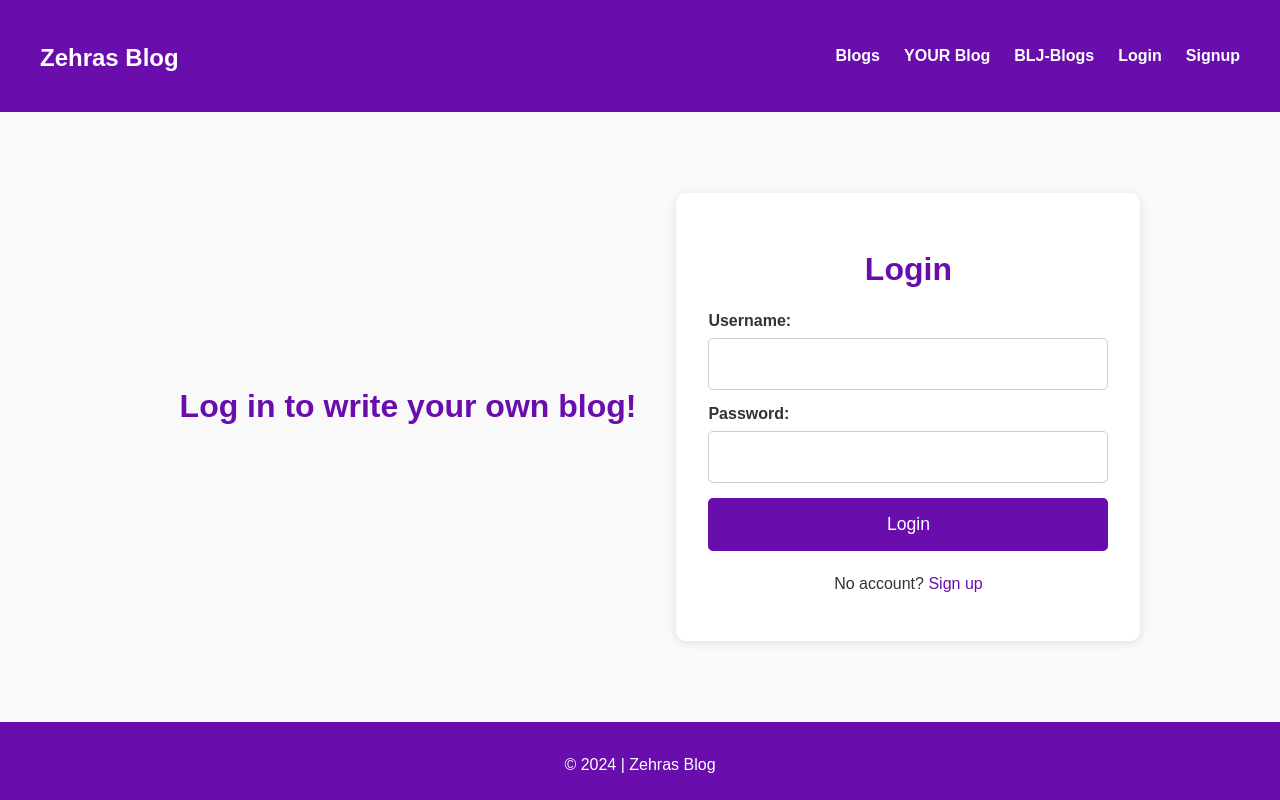
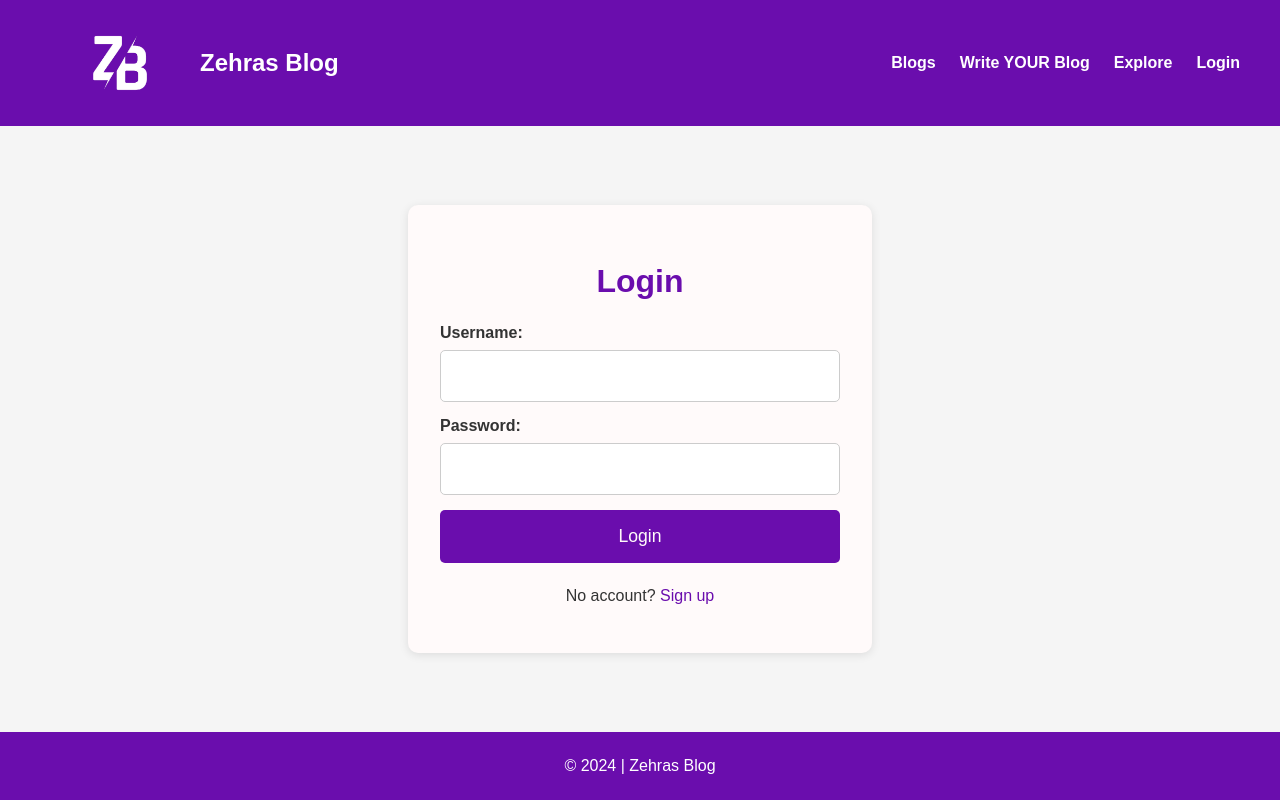
Before and after one commit to Zehra-n/BlogZehra, a PHP site: page /BlogZehra/login.php in a window 1280 px wide. Run offline with PHP 8.4, Linux system fonts and the light colour scheme.

Commit message:
schönner machen

```diff
--- a/css/styles.css
+++ b/css/styles.css
@@ -8,7 +8,7 @@ body {
     flex-direction: column;
     min-height: 100%;
     font-family: Arial, sans-serif;
-    background-color: #f9f9f9;
+    background-color: #f5f5f5;
     color: #333;
 }
 
@@ -23,7 +23,7 @@ main {
 header {
     background-color: #6a0dad;
     color: white;
-    padding: 1rem 0;
+    padding: 10px 0;
     text-align: center;
 }
 
@@ -104,41 +74,59 @@ footer {
     position: relative;
     bottom: 0;
     margin-top: auto;
-    padding: 10px 0;
+    padding: 20px 0;
 }
 
-/* Media Queries für kleinere Bildschirmgrößen */
+footer p {
+    font-size: 1rem;
+    margin: 5px 0;
+}
 
-/* Für Tablets und größere Bildschirme (max. 768px) */
+.footer-info {
+    font-size: 0.8rem;
+    color: white;
+    margin-top: 20px;
+}
+
+.footer-info a {
+    color: white;
+    text-decoration: none;
+}
+
+.footer-info a:hover {
+    text-decoration: underline;
+}
+
+
 @media (max-width: 768px) {
     .cards {
         justify-content: center;
-        gap: 1rem; /* Weniger Abstand zwischen den Karten */
+        gap: 1rem; /
     }
 
     .card {
-        width: 45%; /* Karten auf Tablets 45% der Breite */
-        height: 220px; /* Leicht angepasste Höhe */
-        font-size: 1rem; /* Kleinere Schrift auf Tablets */
+        width: 45%;
+        height: 220px;
+        font-size: 1rem;
     }
 }
 
-/* Für Smartphones und kleinere Bildschirme (max. 480px) */
+
 @media (max-width: 480px) {
     .cards {
-        flex-direction: column; /* Karten untereinander anordnen */
-        gap: 1rem; /* Weniger Abstand zwischen den Karten */
-        justify-content: flex-start; /* Karten oben ausrichten */
+        flex-direction: column;
+        gap: 1rem;
+        justify-content: flex-start;
     }
 
     .card {
-        width: 90%; /* Karten auf Smartphones füllen 90% der Breite */
-        height: 180px; /* Kleinere Höhe der Karten auf Smartphones */
-        font-size: 0.9rem; /* Kleinere Schrift auf Smartphones */
-        padding: 1rem; /* Weniger Padding auf kleinen Geräten */
+        width: 90%;
+        height: 180px;
+        font-size: 0.9rem;
+        padding: 1rem;
     }
 
     footer {
-        padding: 20px 0; /* Mehr Abstand im Footer */
+        padding: 20px 0;
     }
 }
--- a/index.php
+++ b/index.php
@@ -8,7 +8,6 @@
           content="width=device-width, user-scalable=no, initial-scale=1.0, maximum-scale=1.0, minimum-scale=1.0">
     <meta http-equiv="X-UA-Compatible" content="ie=edge">
     <base href="http://localhost/BlogZehra/">
-    <!--link rel="stylesheet" href="https://cdn.jsdelivr.net/npm/bulma@1.0.2/css/bulma.min.css"-->
     <link rel="stylesheet" href="css/styles.css">
     <title>Blog</title>
 </head>
--- a/templates/header.php
+++ b/templates/header.php
@@ -1,25 +1,41 @@
-<!DOCTYPE html>
-<html lang="de">
-<head>
-    <meta charset="UTF-8">
-    <meta name="viewport" content="width=device-width, initial-scale=1.0">
-    <title>Blog</title>
-    <link rel="stylesheet" href="style.css">
-</head>
-<body>
 <header>
     <div class="container">
-        <h1><a href="zehra">Zehras Blog</a></h1>
+        <h1>
+            <a href="zehra">
+                <img src="image/logo.png" alt="Zehras Blog Logo" class="logo">
+                Zehras Blog
+            </a>
+        </h1>
         <nav>
             <ul>
                 <li><a href="blogs.php">Blogs</a></li>
-                <li><a href="BlogsWriting.php">YOUR Blog</a></li>
-                <li><a href="kollegen.php">BLJ-Blogs</a></li>
+                <li><a href="BlogsWriting.php">Write YOUR Blog</a></li>
+                <li><a href="kollegen.php">Explore</a></li>
                 <li><a href="login.php">Login</a></li>
-                <li><a href="signup.php">Signup</a> </li>
             </ul>
         </nav>
     </div>
 </header>
-</body>
-</html>
+
+<style>
+    header h1 {
+        display: flex;
+        align-items: center;
+        gap: 1px;
+        margin: 0;
+        padding: 0;
+    }
+
+    header h1 a {
+        display: flex;
+        align-items: center;
+        text-decoration: none;
+        color: white;
+    }
+
+    header h1 a img.logo {
+        width: 160px;
+        height: auto;
+        margin: 0;
+    }
+</style>
--- a/views/db.php
+++ b/views/db.php
@@ -1,68 +1,34 @@
 <?php
-
-$host_local = 'localhost';
-$db_local = 'blog';
-$user_local = 'root';
-$pass_local = '';
+$host = 'localhost';
+$dbname = 'blog';
+$username = 'root';
+$password = '';
 
 try {
-    $pdo = new PDO("mysql:host=$host_local;dbname=$db_local;charset=utf8", $user_local, $pass_local);
+    // PDO-Verbindung zur lokalen Datenbank herstellen
+    $pdo = new PDO("mysql:host=$host;dbname=$dbname", $username, $password);
     $pdo->setAttribute(PDO::ATTR_ERRMODE, PDO::ERRMODE_EXCEPTION);
+    $pdo->setAttribute(PDO::ATTR_DEFAULT_FETCH_MODE, PDO::FETCH_ASSOC);
 } catch (PDOException $e) {
-    die("Verbindung zur lokalen Datenbank fehlgeschlagen: " . $e->getMessage());
+    die("Verbindung fehlgeschlagen: " . $e->getMessage());
 }
 
+$conn = new mysqli($host, $username, $password, $dbname);
 
-$host_remote = 'mysql2.webland.ch';
-$db_remote = 'd041e_urs';
-$user_remote = 'd041e_urs_ro';
-$pass_remote = 'PW_d041e_urs_ro';
-
-try {
-    $pdo_remote = new PDO("mysql:host=$host_remote;dbname=$db_remote;charset=utf8", $user_remote, $pass_remote);
-    $pdo_remote->setAttribute(PDO::ATTR_ERRMODE, PDO::ERRMODE_EXCEPTION);
-} catch (PDOException $e) {
-    die("Verbindung zur entfernten Datenbank fehlgeschlagen: " . $e->getMessage());
-}
-?>
-
-<?php
-
-// Verbindung zur lokalen Datenbank
-if (!isset($GLOBALS['pdo'])) {
-
-    $host_local = 'localhost';
-    $db_local = 'blog';
-    $user_local = 'root';
-    $pass_local = '';
-
+// models/db.php
+function getDatabaseConnection() {
     try {
-        $GLOBALS['pdo'] = new PDO("mysql:host=$host_local;dbname=$db_local;charset=utf8", $user_local, $pass_local, [
-            PDO::ATTR_ERRMODE => PDO::ERRMODE_EXCEPTION,
-            PDO::MYSQL_ATTR_INIT_COMMAND => 'SET NAMES utf8',
-            PDO::ATTR_DEFAULT_FETCH_MODE => PDO::FETCH_ASSOC,
-        ]);
+        $pdo = new PDO('mysql:host=localhost;dbname=blog', 'root', '');
+        $pdo->setAttribute(PDO::ATTR_ERRMODE, PDO::ERRMODE_EXCEPTION);
+        return $pdo;
     } catch (PDOException $e) {
-        die("Verbindung zur lokalen Datenbank fehlgeschlagen: " . $e->getMessage());
+        die("Verbindungsfehler: " . $e->getMessage());
     }
 }
 
-// Verbindung zur entfernten Datenbank
-if (!isset($GLOBALS['pdo_remote'])) {
+if ($conn->connect_error) {
+    die("Verbindung fehlgeschlagen: " . $conn->connect_error);
+}
 
-    $host_remote = 'mysql2.webland.ch';
-    $db_remote = 'd041e_urs';
-    $user_remote = 'd041e_urs_ro';
-    $pass_remote = 'PW_d041e_urs_ro';
-
-    try {
-        $GLOBALS['pdo_remote'] = new PDO("mysql:host=$host_remote;dbname=$db_remote;charset=utf8", $user_remote, $pass_remote, [
-            PDO::ATTR_ERRMODE => PDO::ERRMODE_EXCEPTION,
-            PDO::MYSQL_ATTR_INIT_COMMAND => 'SET NAMES utf8',
-            PDO::ATTR_DEFAULT_FETCH_MODE => PDO::FETCH_ASSOC,
-        ]);
-    } catch (PDOException $e) {
-        die("Verbindung zur entfernten Datenbank fehlgeschlagen: " . $e->getMessage());
-    }
-}
-?>
+// Optional: Setze den Standard-Zeichensatz für die Verbindung
+$conn->set_charset("utf8");
--- a/views/login.php
+++ b/views/login.php
@@ -39,53 +39,24 @@ if ($_SERVER['REQUEST_METHOD'] === 'POST') {
 }
 ?>
 
-<!DOCTYPE html>
-<html lang="de">
-<head>
-    <meta charset="UTF-8">
-    <meta name="viewport" content="width=device-width, initial-scale=1.0">
-    <title>Login - Blog</title>
-    <link rel="stylesheet" href="style.css">
+<title>Login - Blog</title>
     <style>
-        body {
-            font-family: Arial, sans-serif;
-            margin: 0;
-            padding: 0;
-            background-color: #f9f9f9;
-        }
-
-
-        .blog-info-container {
-            background-color: #f9f9f9;
-            padding: 10px 40px;
-            border-radius: 10px;
-            max-width: 90%;
-            box-sizing: border-box;
-            text-align: center;
-            margin-bottom: 20px;
-        }
-
-        .blog-info-container h1 {
-            font-size: 2rem;
-            color: #6a0dad;
-            margin: 0;
-            text-align: center;
-        }
 
         .login-container {
             width: 100%;
             max-width: 400px;
-            background-color: #fff;
+            background-color: #fffafa;
             padding: 2rem;
             border-radius: 10px;
             box-shadow: 0 2px 10px rgba(0, 0, 0, 0.1);
+            margin: 50px auto;
             text-align: center;
         }
 
         .logged-in-container {
             width: 100%;
             max-width: 400px;
-            background-color: #fff;
+            background-color: #fffafa;
             padding: 2rem;
             border-radius: 10px;
             box-shadow: 0 2px 10px rgba(0, 0, 0, 0.1);
@@ -126,7 +97,7 @@ if ($_SERVER['REQUEST_METHOD'] === 'POST') {
             width: 100%;
             padding: 1rem;
             background-color: #6a0dad;
-            color: white;
+            color: #fffafa;
             font-size: 1.1rem;
             border: none;
             border-radius: 5px;
@@ -158,9 +129,9 @@ if ($_SERVER['REQUEST_METHOD'] === 'POST') {
             text-align: center;
         }
 
+
     </style>
-</head>
-<body>
+
 <main>
     <?php if ($userLoggedIn): ?>
         <div class="logged-in-container">
@@ -169,9 +140,6 @@ if ($_SERVER['REQUEST_METHOD'] === 'POST') {
             <p><a href="BlogsWriting.php">Write your own blog!</a></p>
         </div>
     <?php else: ?>
-        <div class="blog-info-container">
-            <h1>Log in to write your own blog!</h1>
-        </div>
 
         <div class="login-container">
             <h2>Login</h2>
@@ -199,6 +167,3 @@ if ($_SERVER['REQUEST_METHOD'] === 'POST') {
 <footer>
     <p>&copy; 2024 | Zehras Blog</p>
 </footer>
-
-</body>
-</html>
```
Also changed, not shown: other parts of css/styles.css (+0 -30 lines), migration/localhost.php (deleted, +0 -14 lines), views/404_view.php (+27 -1 lines), views/BlogsWriting.php (+3 -12 lines), views/blogs.php (+2 -12 lines), views/home.php (+47 -15 lines), views/kollegen.php (+4 -15 lines), views/signup.php (+3 -15 lines), image/404.jpg (added), image/logo.png (added), views/rate.php (line endings or trailing spaces).
